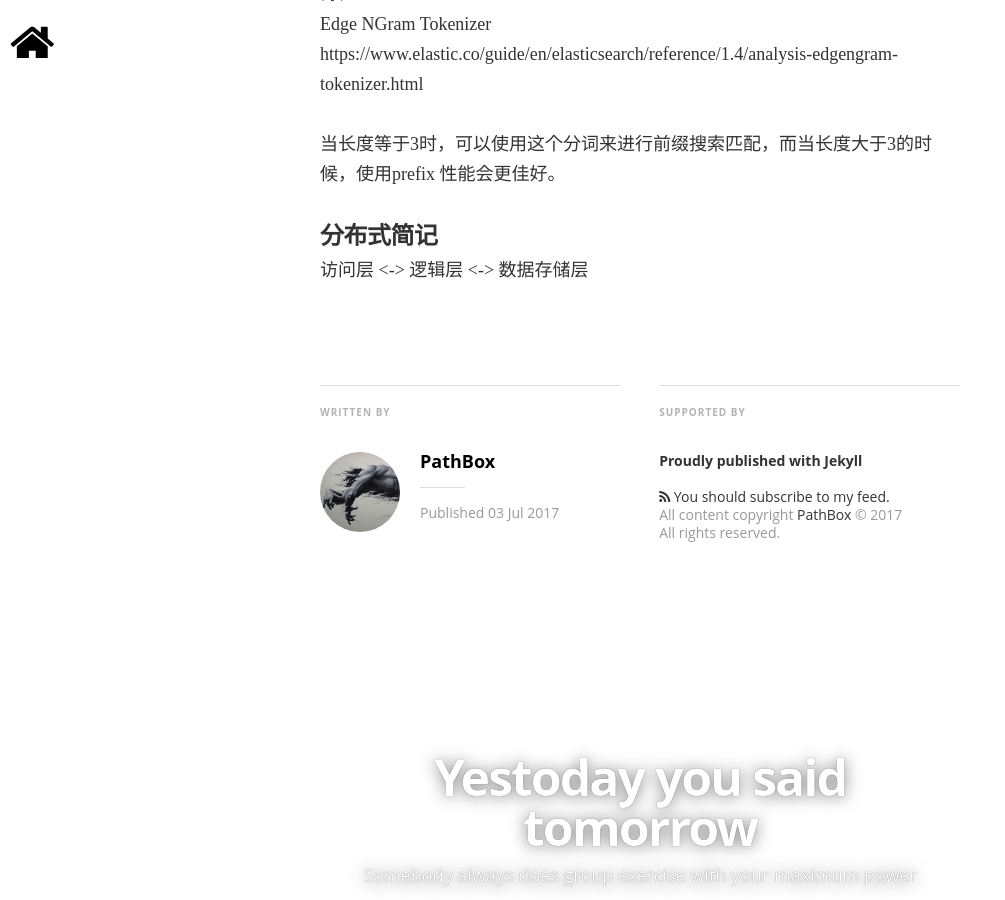
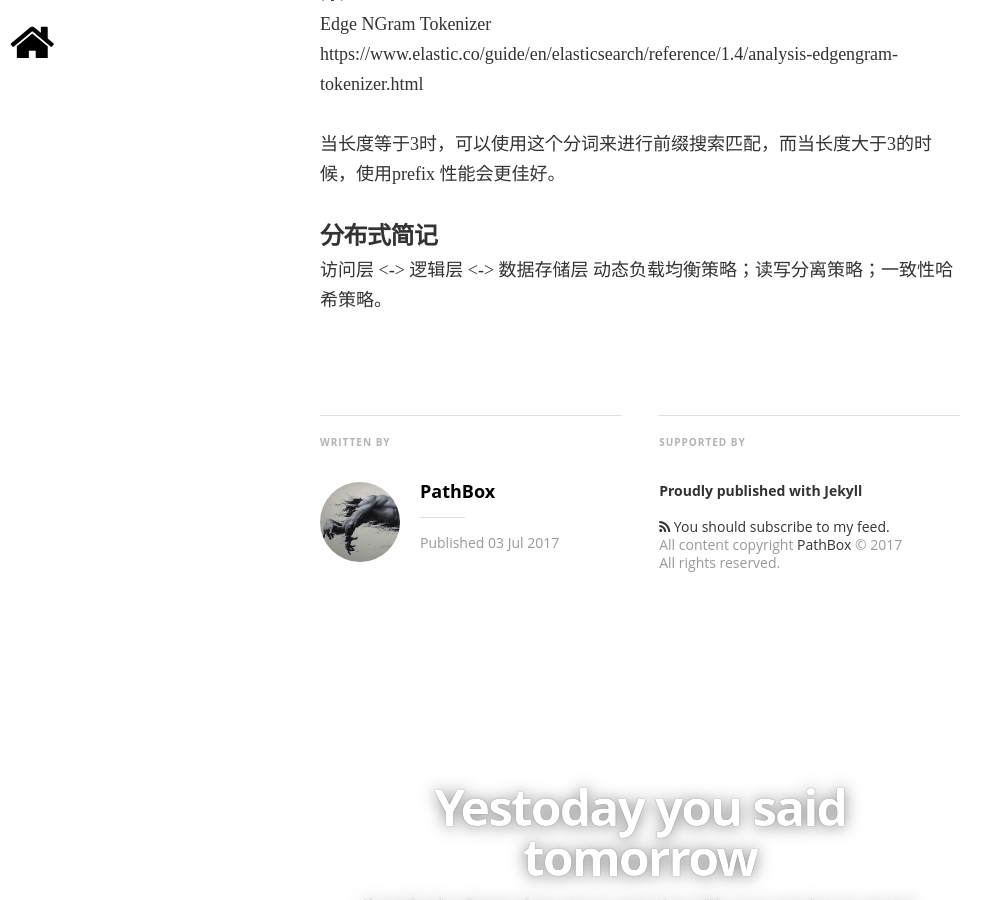
Before and after one commit to pathbox/pathbox.github.io, a Jekyll site: the page built from _posts/2017-07-03-work-summary-in-Udesk-six.md, in a window 1280 px wide and 900 px high, scrolled down 9305 px. Shown: the whole window, without its empty margins (0-1005 px from the left). Built offline with Jekyll 4.4.1, drawn with Linux system fonts in a browser that asks for light colours; nearby versions of some CDN libraries; some web fonts are replaced; comment, search, counter and statistics services are not loaded.

Commit message:
分布式简记more

```diff
--- a/_posts/2017-07-03-work-summary-in-Udesk-six.md
+++ b/_posts/2017-07-03-work-summary-in-Udesk-six.md
@@ -286,3 +286,4 @@ Edge NGram Tokenizer https://www.elastic.co/guide/en/elasticsearch/reference/1.4
 
 ##### 分布式简记
 访问层 <-> 逻辑层 <-> 数据存储层
+动态负载均衡策略；读写分离策略；一致性哈希策略。
```
